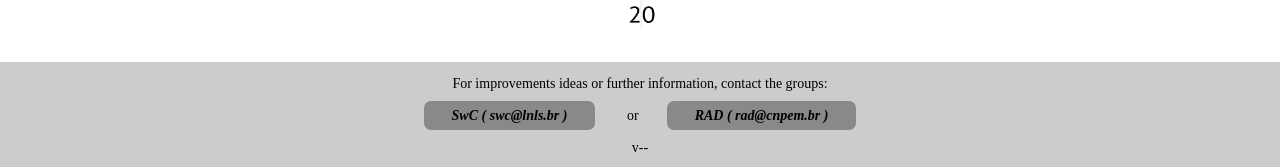
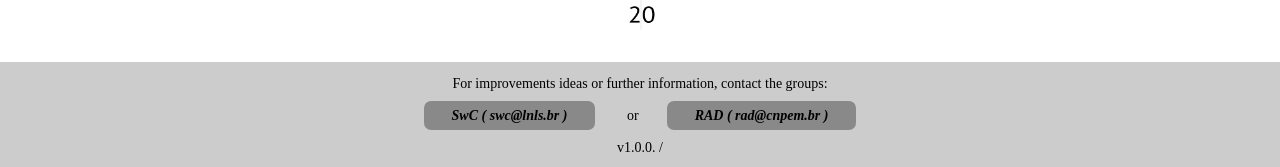
Before and after one commit to lnls-sirius/rad-detectors, a React (Create React App) app in the folder front_end/: page / in a window 1280 px wide. Shown: the part 766-933 px from the top of the page. Built offline with nearby package versions, Linux system fonts and the light colour scheme; no server answers; what react-git-info would draw is missing.

Commit message:
Version format fix

```diff
--- a/front_end/src/assets/constants.ts
+++ b/front_end/src/assets/constants.ts
@@ -2,7 +2,7 @@ import GitInfo from 'react-git-info/macro';
 import { DDictStr, DictEnumStr, DictNum, DictStr } from "./interfaces/patterns"
 
 const git_version = GitInfo()
-const version: string = "v"+git_version.tags + "--" + git_version.commit.date;
+const version: string = "v1.0.0."+git_version.commit.shortHash + " / " + git_version.commit.date;
 
 // Integrated dose limits parameters
 const led_limits: DictNum = {
```
